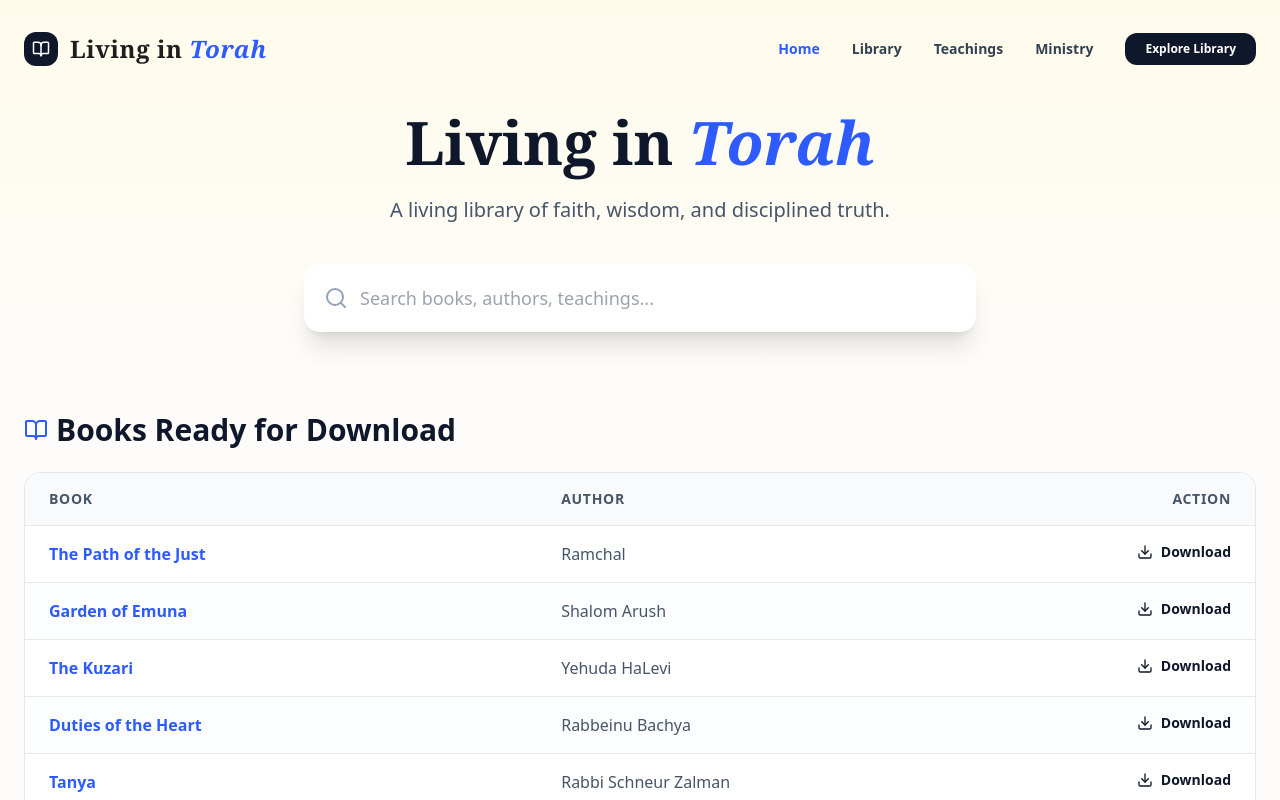
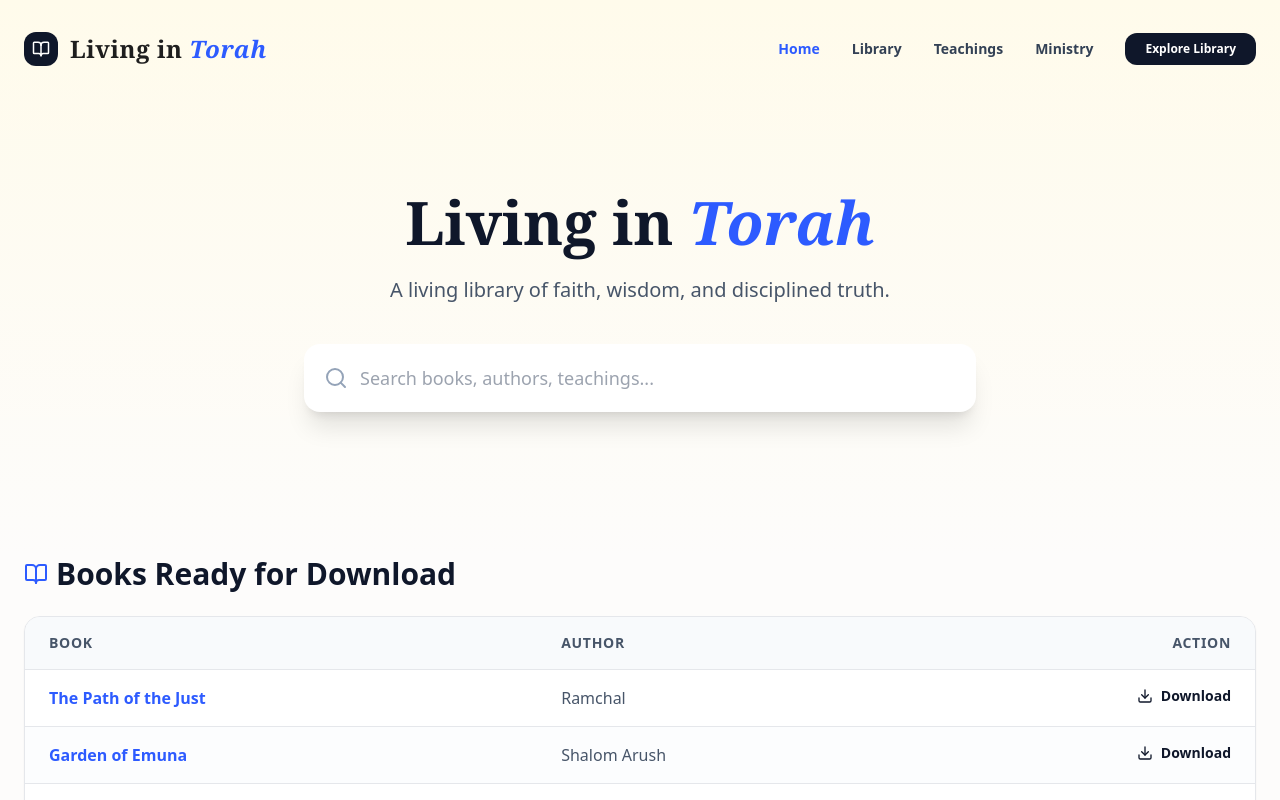
Before and after one commit to chamanoS/Torah_Ministries, a React app in the folder frontend/: page / in a window 1280 px wide. Shown: the top 800 px of the page. Built offline with nearby package versions, Linux system fonts and the light colour scheme; the HTML template or start-up script is replaced by a standard one.

Commit message:
fixing spacing

```diff
--- a/frontend/src/pages/Home.jsx
+++ b/frontend/src/pages/Home.jsx
@@ -52,7 +52,7 @@ export default function Home() {
     <div className="bg-[#FDFCFB] text-slate-900">
 
       {/* HERO */}
-      <section className="pt-28 pb-20 px-6 bg-gradient-to-b from-amber-50 to-transparent">
+      <section className="pt-48 pb-36 px-6 bg-gradient-to-b from-amber-50 to-transparent">
         <div className="max-w-4xl mx-auto text-center">
           <motion.h1
             initial={{ opacity: 0, y: -20 }}
```
